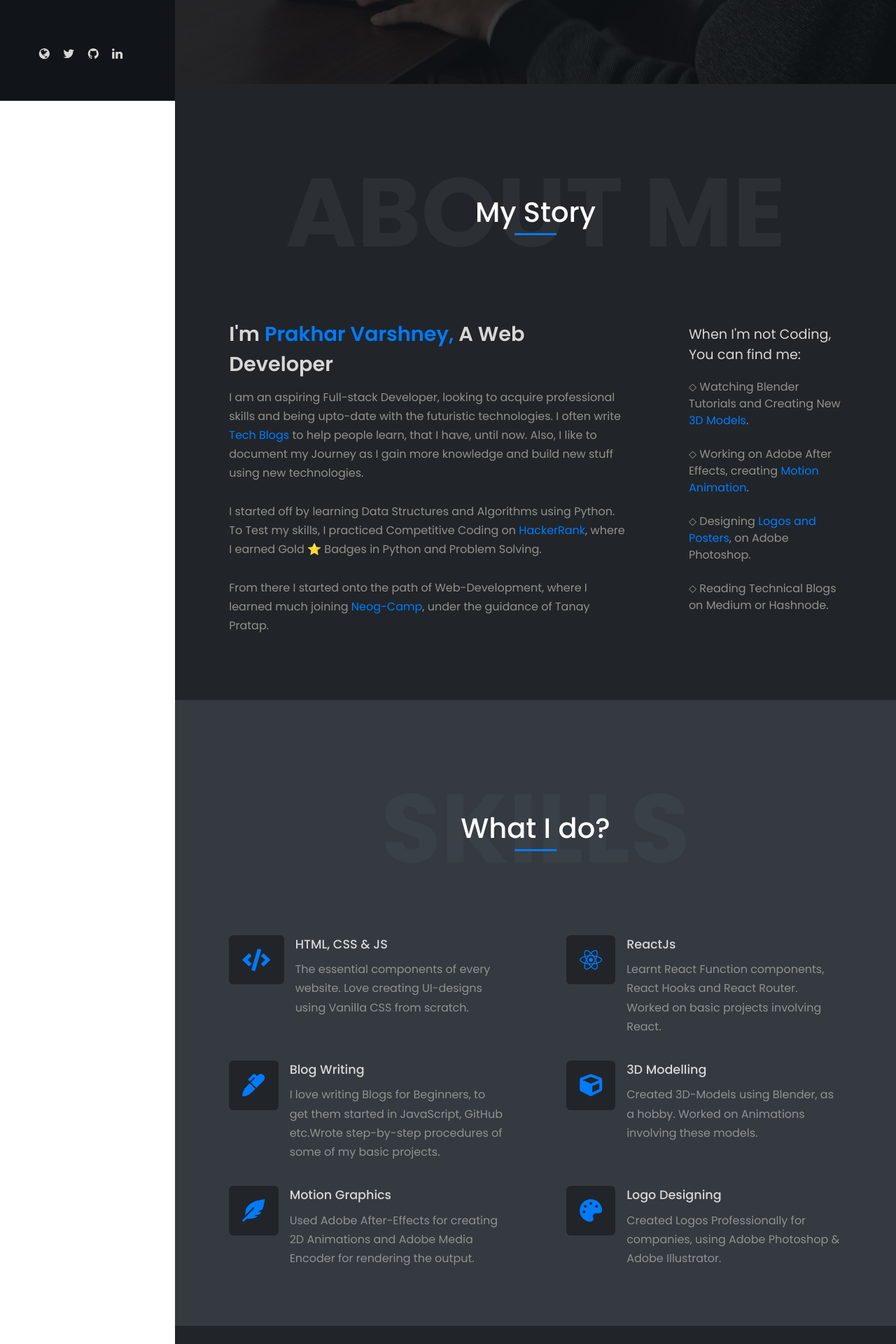
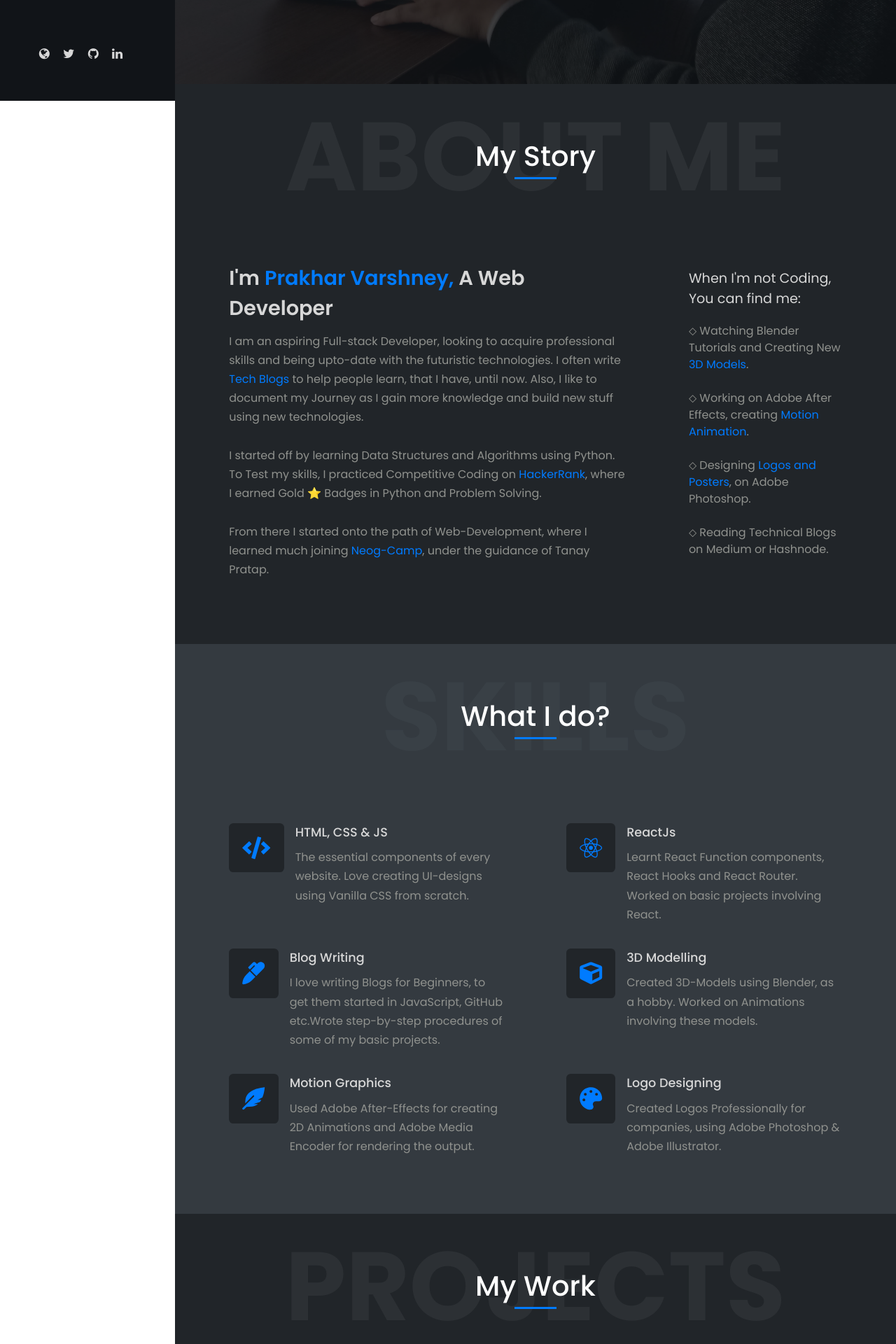
Before and after one commit to PrakharV10/PV-Portfolio, a React (Create React App) app: page / in a window 1280 px wide. Shown: the part 680-2600 px from the top of the page at 70% size. Built offline with nearby package versions, Linux system fonts and the light colour scheme.

Commit message:
Fix : White-Space Heading

```diff
--- a/src/App.css
+++ b/src/App.css
@@ -301,7 +301,7 @@ nav .upper-nav{
     height: max-content;
     text-align: center;
     color: #D7D7D7;
-    padding-top: 5rem;
+    padding-top: 0rem;
 }
 .head-wrapper{
     display: flex;
@@ -434,7 +434,7 @@ nav .upper-nav{
     height: max-content;
     text-align: center;
     color: #D7D7D7;
-    padding-top: 5rem;
+    padding-top: 0rem;
 }
 
 .skill-content{
@@ -489,7 +489,7 @@ nav .upper-nav{
     height: max-content;
     text-align: center;
     color: #D7D7D7;
-    padding-top: 5rem;
+    padding-top: 0rem;
 }
 
 .project-content ul{
@@ -588,7 +588,7 @@ nav .upper-nav{
     height: max-content;
     text-align: center;
     color: #D7D7D7;
-    padding-top: 5rem;
+    padding-top: 0rem;
 }
 
 .blogs-content{
@@ -684,7 +684,7 @@ nav .upper-nav{
     height: max-content;
     text-align: center;
     color: #D7D7D7;
-    padding-top: 5rem;
+    padding-top: 0rem;
 }
 
 .contact-content{
```
Also changed, not shown: 1 other file (tests, documents, lock files or other folders).
